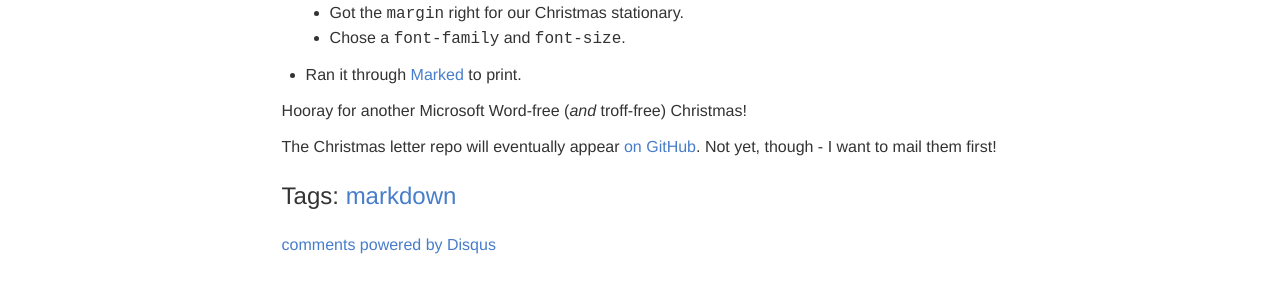
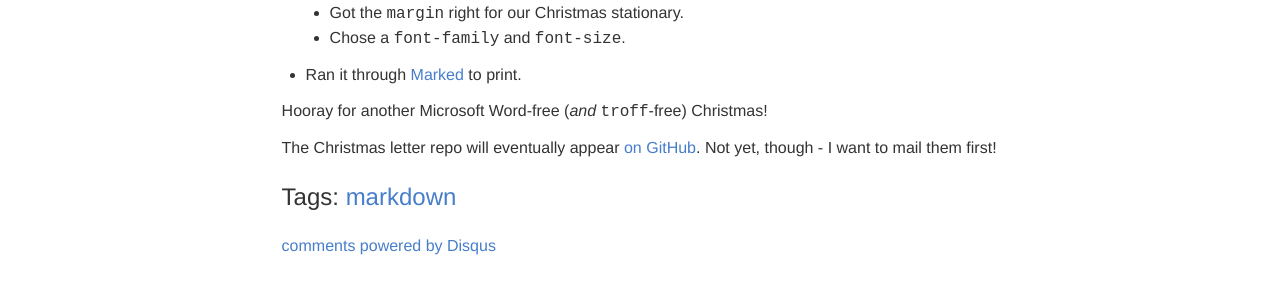
Before and after one commit to bobgilmore/bobgilmore.github.io, a Jekyll site: the page built from _posts/2014-12-17-markdown-christmas.md, in a window 1280 px wide. Shown: the part 327-621 px from the top of the page. Built offline with Jekyll 4.4.1, drawn with Linux system fonts in a browser that asks for light colours; comment, search, counter and statistics services are not loaded.

Commit message:
Code highlighting

```diff
--- a/_posts/2014-12-17-markdown-christmas.md
+++ b/_posts/2014-12-17-markdown-christmas.md
@@ -16,6 +16,6 @@ We finished our Christmas letter to friends and family. As web nerd-ily as possi
     * Chose a `font-family` and `font-size`.
 * Ran it through [Marked](http://marked2app.com/) to print.
 
-Hooray for another Microsoft Word-free (*and* troff-free) Christmas!
+Hooray for another Microsoft Word-free (*and* `troff`-free) Christmas!
 
 The Christmas letter repo will eventually appear [on GitHub](https://github.com/bobgilmore/christmas_letters).  Not yet, though - I want to mail them first!
```
